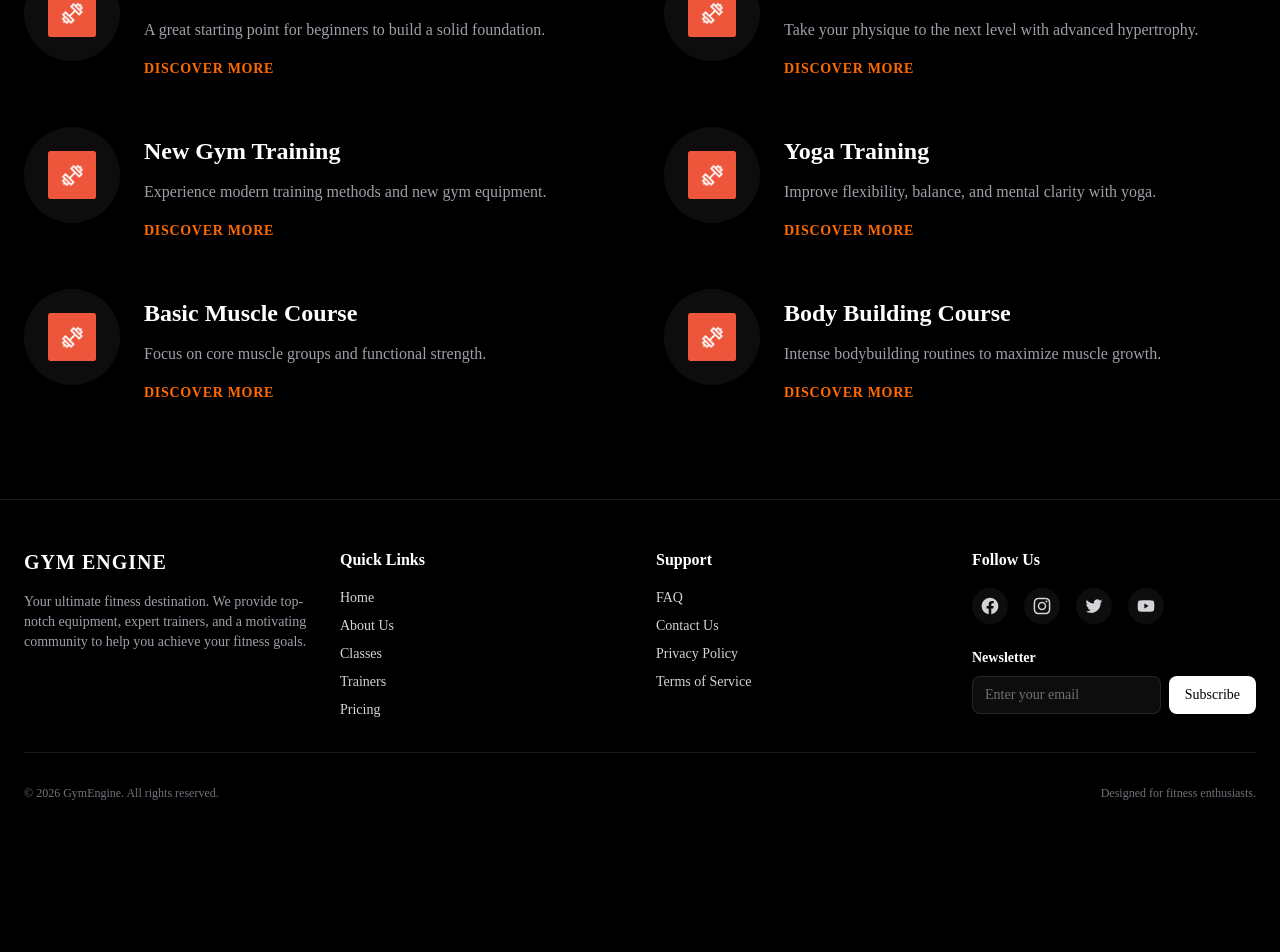
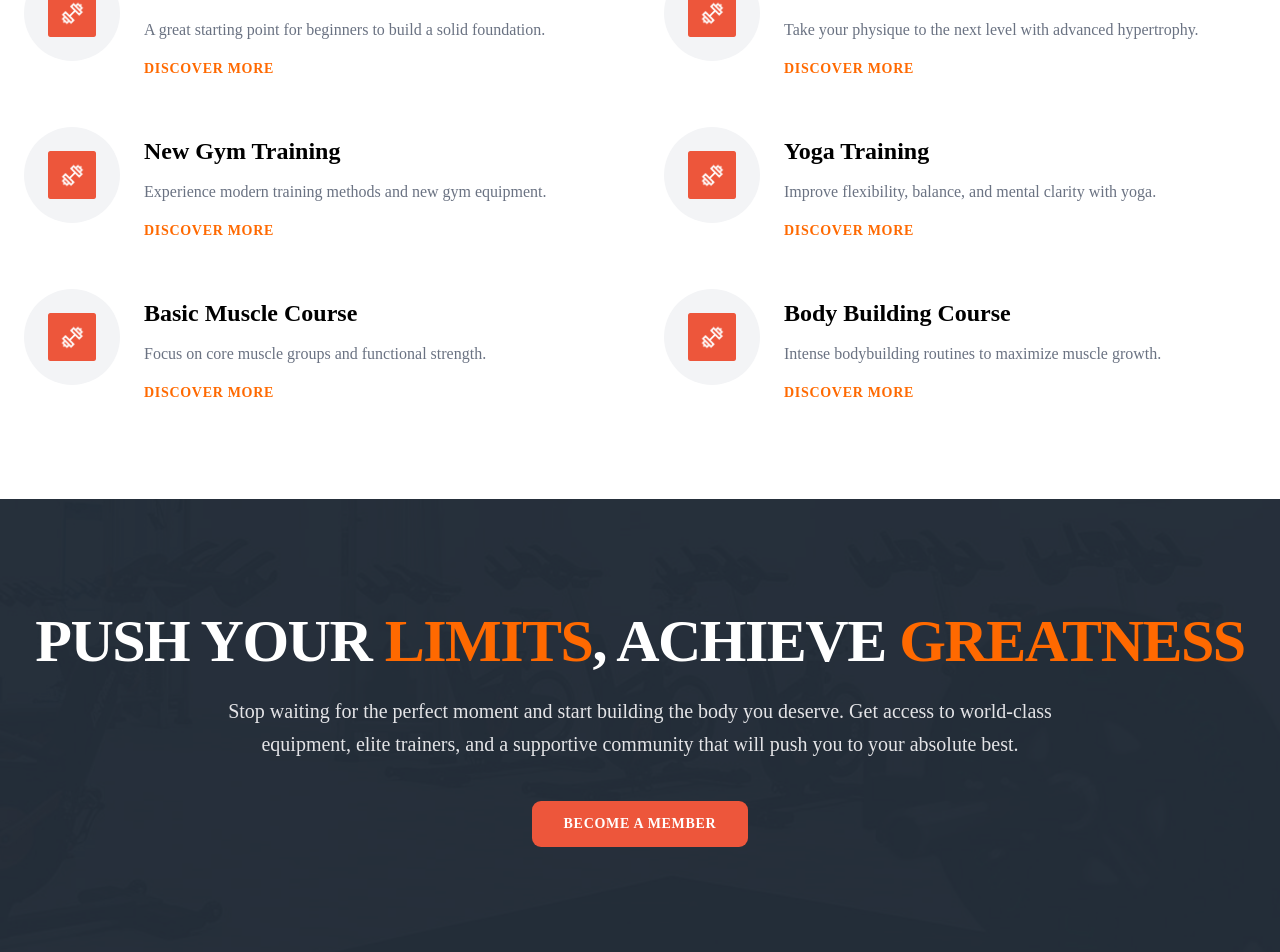
Before and after one commit to tuhin360/Gym-Engine-Client, a Next.js app: page / in a window 1280 px wide. Shown: the part 1074-2026 px from the top of the page. Before the commit the page ends 1923 px from the top, so only its background shows below. Built offline with nearby package versions, Linux system fonts and the light colour scheme.

Commit message:
cta section added

```diff
--- a/src/app/page.tsx
+++ b/src/app/page.tsx
@@ -1,11 +1,13 @@
 import { Banner } from "@/components/Home/banner";
 import { ChooseProgram } from "@/components/Home/choose-program";
+import { Cta } from "@/components/Home/cta";
 
 export default function Home() {
   return (
     <>
       <Banner />
       <ChooseProgram />
+      <Cta />
     </>
   );
 }
--- a/src/components/Home/choose-program.tsx
+++ b/src/components/Home/choose-program.tsx
@@ -36,7 +36,7 @@ const programs = [
 
 export function ChooseProgram() {
   return (
-    <section className="py-24 bg-black text-white" id="programs">
+    <section className="py-24 bg-white text-black" id="programs">
       <div className="container mx-auto px-4 md:px-6">
         <div className="text-center max-w-3xl mx-auto mb-16">
           <h2 className="text-3xl md:text-5xl font-extrabold uppercase tracking-tight mb-4">
@@ -45,15 +45,15 @@ export function ChooseProgram() {
           <div className="flex justify-center mb-6">
             <Image src="/assets/line-dec.png" width={45} height={10} alt="Line decoration" />
           </div>
-          <p className="text-zinc-400 text-lg">
+          <p className="text-gray-500 text-lg">
             Our gym offers a variety of programs tailored to your specific fitness goals. Whether you are a beginner or a seasoned athlete, we have the right program for you.
           </p>
         </div>
 
         <div className="grid grid-cols-1 md:grid-cols-2 gap-x-12 gap-y-12">
           {programs.map((program, index) => (
-            <div key={index} className="flex flex-col sm:flex-row gap-6 items-start group">
-              <div className="flex-shrink-0 w-24 h-24 flex items-center justify-center bg-white/5 rounded-full group-hover:bg-orange-500/10 transition-colors duration-300">
+            <div key={index} className="flex flex-col sm:flex-row gap-6 items-center sm:items-start group">
+              <div className="flex-shrink-0 w-24 h-24 flex items-center justify-center bg-gray-100 rounded-full group-hover:bg-orange-500 transition-colors duration-300">
                 <Image
                   src={program.icon}
                   width={48}
@@ -62,9 +62,9 @@ export function ChooseProgram() {
                   className="object-contain"
                 />
               </div>
-              <div className="flex flex-col pt-2">
+              <div className="flex flex-col text-center sm:text-left pt-2">
                 <h3 className="text-2xl font-bold mb-3">{program.title}</h3>
-                <p className="text-zinc-400 mb-4 leading-relaxed">{program.subtitle}</p>
+                <p className="text-gray-500 mb-4 leading-relaxed">{program.subtitle}</p>
                 <Link
                   href="#"
                   className="text-orange-500 font-semibold text-sm uppercase tracking-wider hover:text-orange-400 transition-colors inline-flex items-center"
--- /dev/null
+++ b/src/components/Home/cta.tsx
@@ -0,0 +1,30 @@
+import { Button } from "@/components/ui/button";
+
+export function Cta() {
+  return (
+    <section className="relative py-28 bg-slate-900 overflow-hidden">
+      {/* Background Image */}
+      <div
+        className="absolute inset-0 z-0 bg-cover bg-center bg-no-repeat"
+        style={{ backgroundImage: "url('/assets/cta-bg.jpg')" }}
+      />
+
+      {/* Dark Overlay matching the image tint */}
+      <div className="absolute inset-0 z-10 bg-[#232d39]/80"></div>
+
+      <div className="container relative z-20 mx-auto px-4 md:px-6 text-center flex flex-col items-center">
+        <h2 className="text-4xl md:text-5xl lg:text-6xl font-extrabold text-white uppercase tracking-tight mb-6">
+          Push your <span className="text-orange-500">limits</span>, achieve <span className="text-orange-500">greatness</span>
+        </h2>
+
+        <p className="text-lg md:text-xl text-zinc-200 max-w-4xl mb-10 leading-relaxed font-medium">
+          Stop waiting for the perfect moment and start building the body you deserve. Get access to world-class equipment, elite trainers, and a supportive community that will push you to your absolute best.
+        </p>
+
+        <Button size="lg" className="bg-[#ed563b] hover:bg-[#d5482e] text-white font-semibold text-sm px-8 h-12 uppercase tracking-wider">
+          Become a member
+        </Button>
+      </div>
+    </section>
+  );
+}
```
